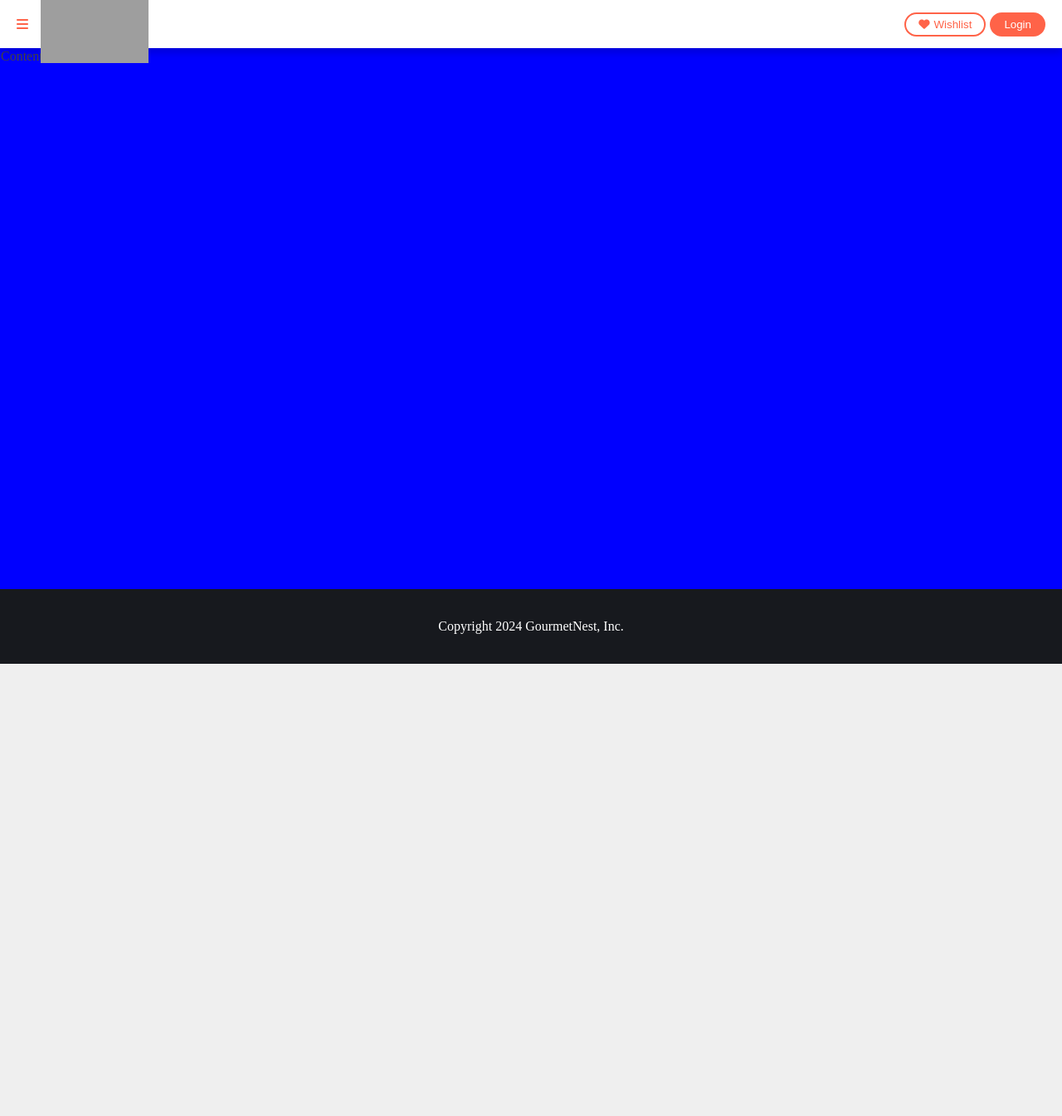
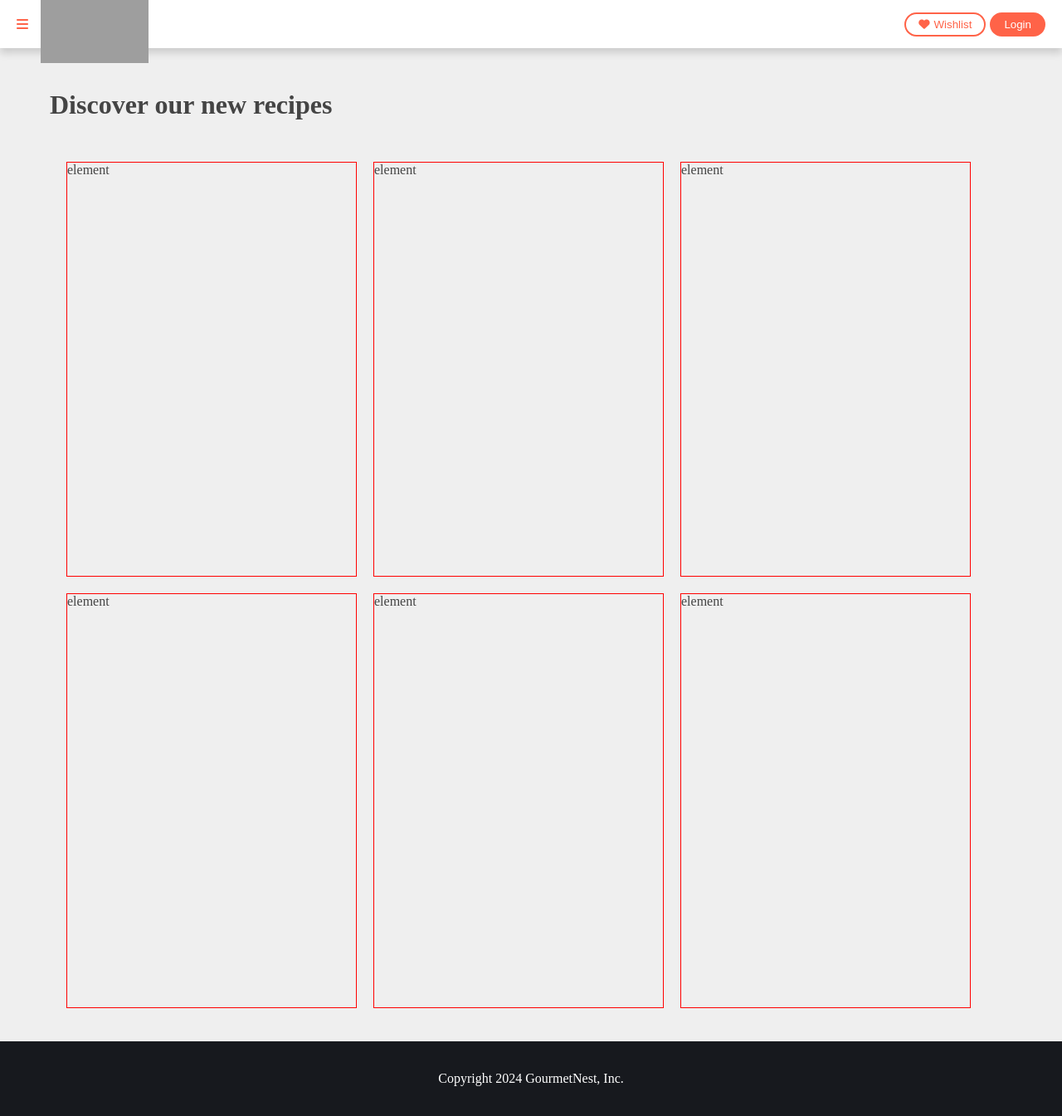
Before and after one commit to kharboutmanel98/Recipe-wishList, a React (Create React App) app: page / in a window 1280 px wide. Shown: the whole page at 83% size. Before the commit the page ends 800 px from the top, so only its background shows below. Built offline with nearby package versions, Linux system fonts and the light colour scheme; grey boxes are pictures that could not be loaded.

Commit message:
add paragraph and integrate card components with styles

```diff
--- a/src/components/Content.js
+++ b/src/components/Content.js
@@ -1,9 +1,21 @@
-import React from 'react'
+import styles from "./Content.module.scss";
 
 function Content() {
   return (
-    <div className='flex-fill b3'>Content</div>
-  )
+    <div className="flex-fill container p-20">
+      <h1 className="my-30">Discover our new recipes</h1>
+      <div className={`card p-20 ${styles.contentCard}`}>
+        <div className={styles.grid}>
+          <div className={styles.elem}>element</div>
+          <div className={styles.elem}>element</div>
+          <div className={styles.elem}>element</div>
+          <div className={styles.elem}>element</div>
+          <div className={styles.elem}>element</div>
+          <div className={styles.elem}>element</div>
+        </div>
+      </div>
+    </div>
+  );
 }
 
-export default Content
+export default Content;
```
